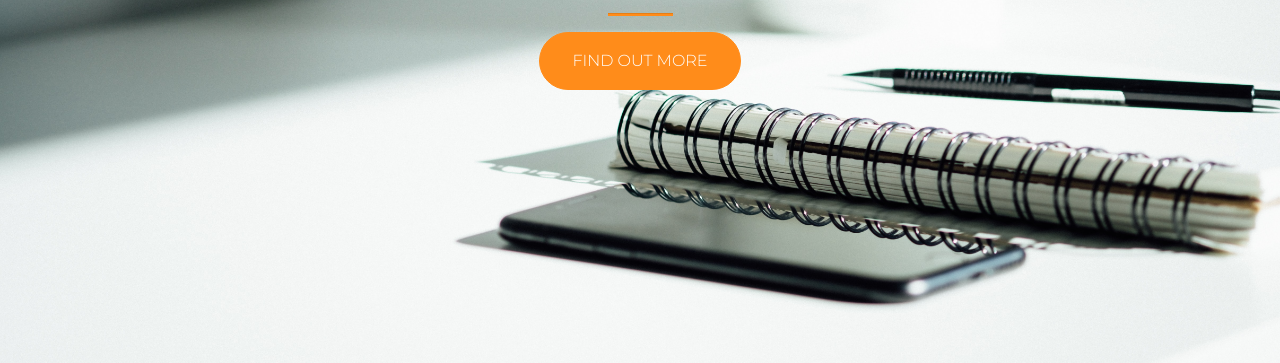
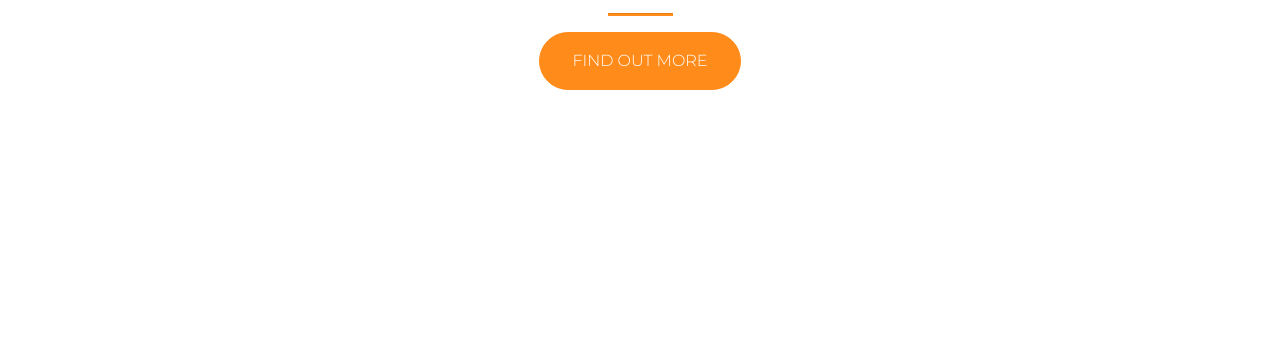
Before and after one commit to Noi-Nguyen/Noi-Nguyen.github.io, a plain HTML site: page index.html in a window 1280 px wide. Shown: the part 437-800 px from the top of the page. Drawn offline with nearby package versions, Linux system fonts and the light colour scheme.

Commit message:
replacing the body image link 2nd time

```diff
--- a/css/style.css
+++ b/css/style.css
@@ -6,7 +6,7 @@ html{
 body{
     width: 100%;
     height:100%;
-    background: url(../../dose-media-bU6JyhSI6zo-unsplash.jpg) no-repeat center center fixed;
+    background: url(/(root)/dose-media-bU6JyhSI6zo-unsplash.jpg) no-repeat center center fixed;
     -webkit-background-size: cover;
     -moz-background-size: cover;
     -o-background-size: cover;
```
